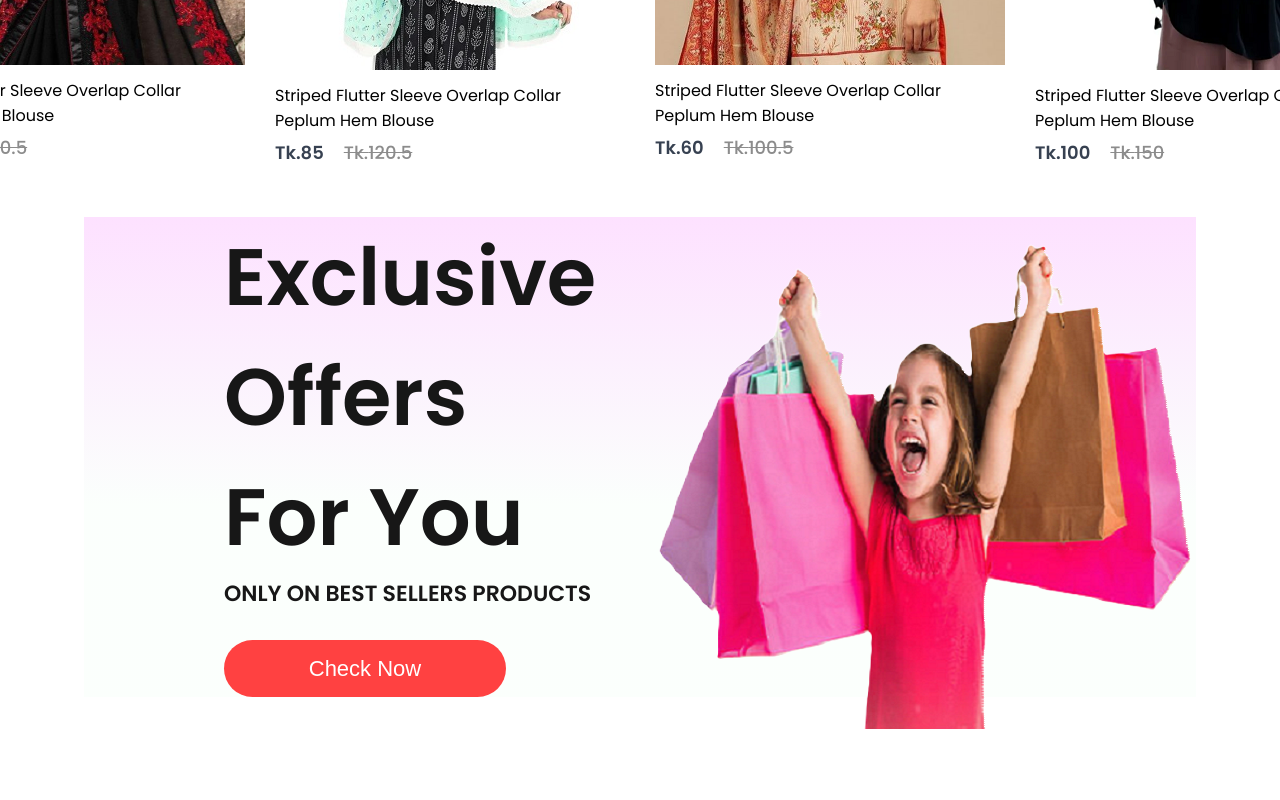
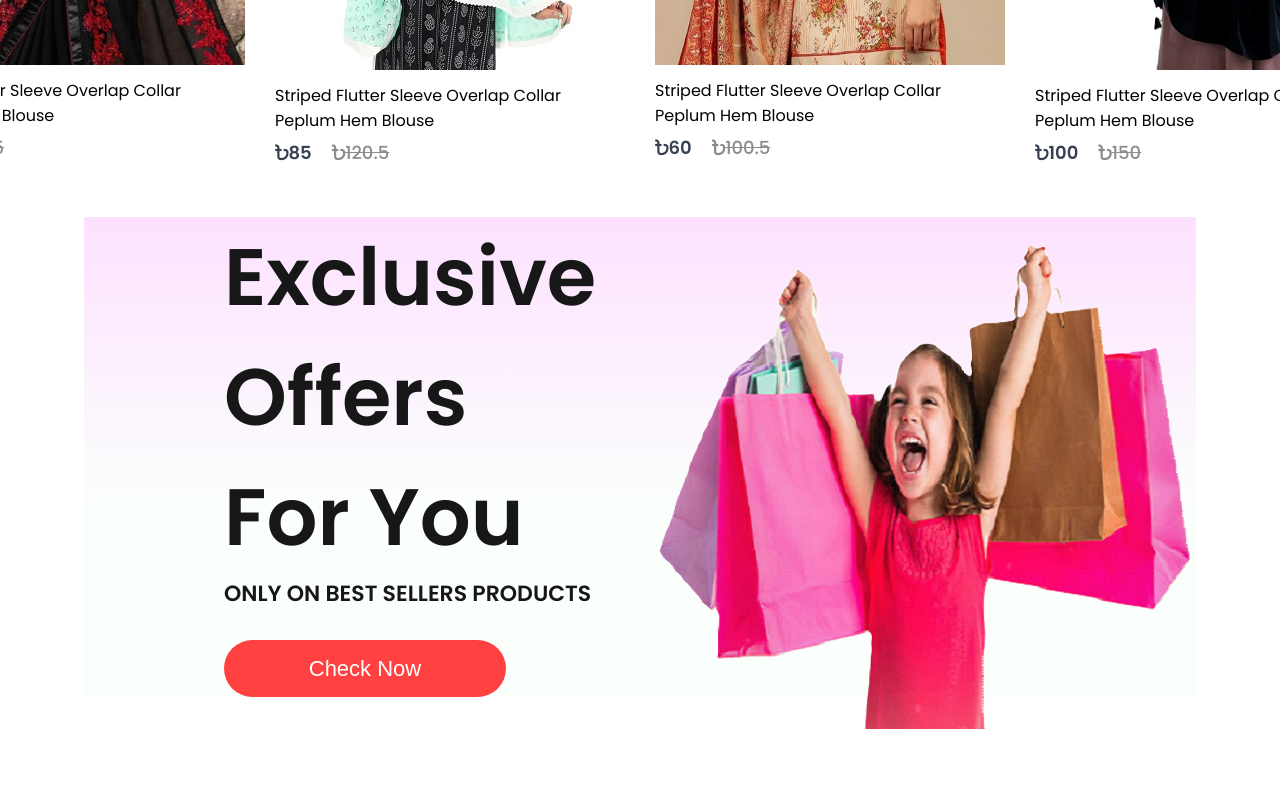
Before and after one commit to NahidHasan131/E-commerce, a React (Create React App) app in the folder frontend/: page / in a window 1280 px wide. Shown: the part 1400-2200 px from the top of the page. Built offline with nearby package versions, Linux system fonts and the light colour scheme.

Commit message:
icon add

```diff
--- a/frontend/src/Components/Item/Item.jsx
+++ b/frontend/src/Components/Item/Item.jsx
@@ -8,10 +8,10 @@ const Item = (props) => {
         <p>{props.name}</p>
         <div className="item-prices">
             <div className="item-price-new">
-                Tk.{props.new_price}
+              <i class="fa-solid fa-bangladeshi-taka-sign"></i>{props.new_price}
             </div>
             <div className="item-price-old">
-                Tk.{props.old_price}
+              <i class="fa-solid fa-bangladeshi-taka-sign"></i>{props.old_price}
             </div>
         </div>
     </div>
```
